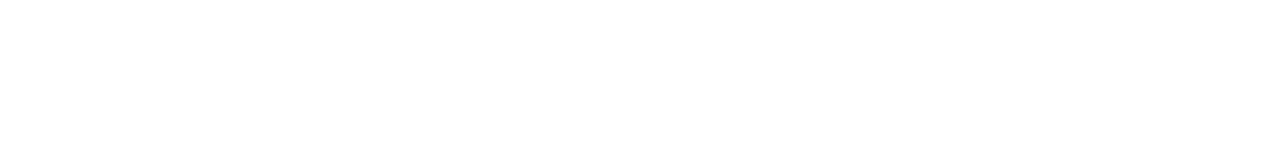
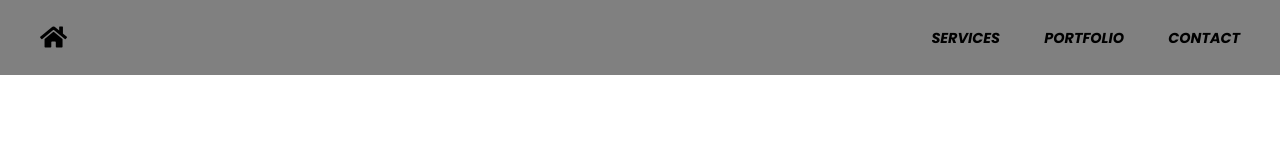
Before and after one commit to Labib25/portfolio-website, a plain HTML site: page index.html in a window 1280 px wide. Drawn offline with Linux system fonts and the light colour scheme.

Commit message:
header section

```diff
--- a/index.html
+++ b/index.html
@@ -9,6 +9,13 @@
     <title>Personal Website</title>
 </head>
 <body>
-
+    <header>
+        <a href="#"class="logo"><i class="fa fa-home"></i></a>
+        <nav class="navigation">
+            <a href="#services">SERVICES</a>
+            <a href="#projects">PORTFOLIO</a>
+            <a href="#contact">CONTACT</a>
+        </nav>
+    </header>
 </body>
 </html>
--- a/style.css
+++ b/style.css
@@ -0,0 +1,34 @@
+@import url('https://fonts.googleapis.com/css2?family=Poppins:ital,wght@0,100;0,200;0,300;0,400;0,500;0,600;0,700;0,800;0,900;1,100;1,200;1,300;1,400;1,500;1,600;1,700;1,800;1,900&display=swap');
+*{
+    font-family: 'Poppins', sans-serif;
+    margin: 0;
+    padding: 0;
+    box-sizing: border-box;
+    scroll-behavior: smooth;
+}
+header {
+    background-color:gray;
+    width:100%;
+    position:fixed;
+    z-index:999;
+    display:flex;
+    justify-content:space-between;
+    align-items:center;
+    padding:20px 40px ;
+}
+.logo{
+    color:black;
+    font-weight:bold;
+    font-size:1.5em;
+}
+.navigation a{
+    color:black;
+    text-decoration:solid;
+    font-size:0.9em;
+    font-style:oblique;
+    font-weight:bolder;
+    padding-left:40px;
+}
+.navigation a:hover{
+    color: wheat;
+}
```
